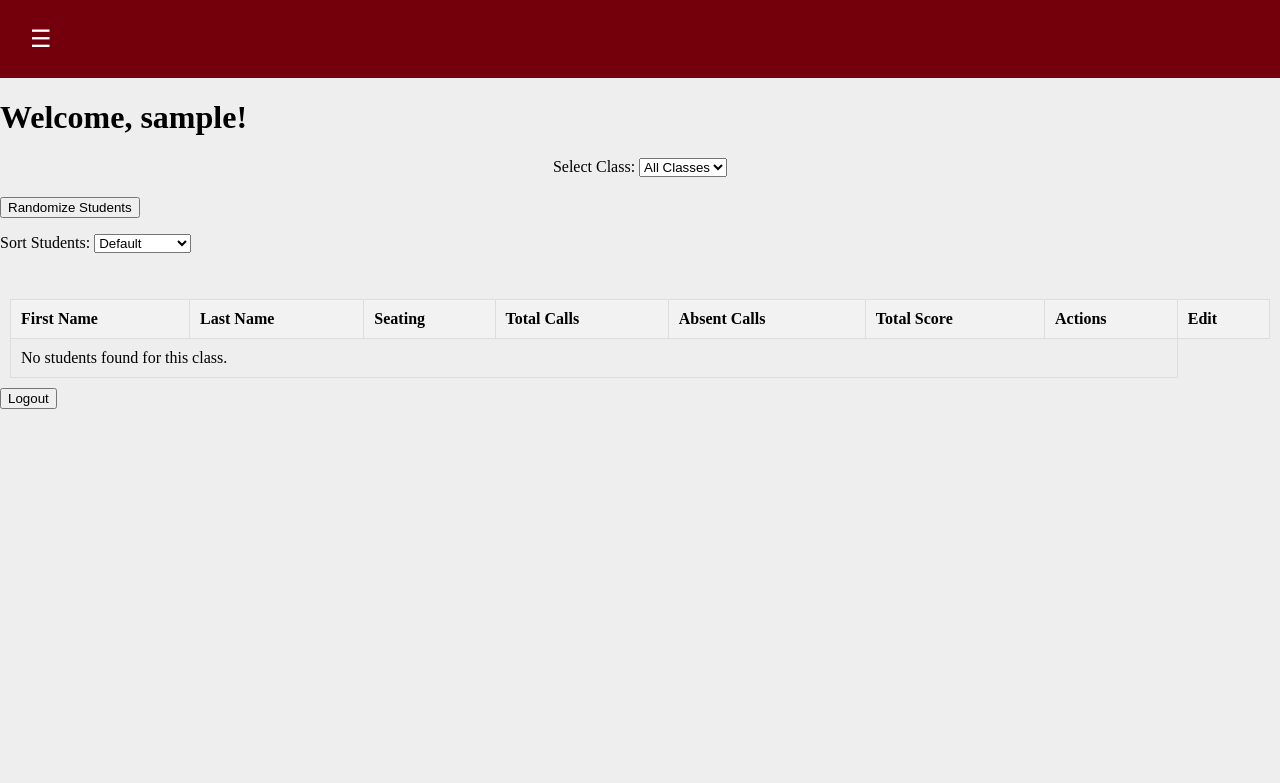
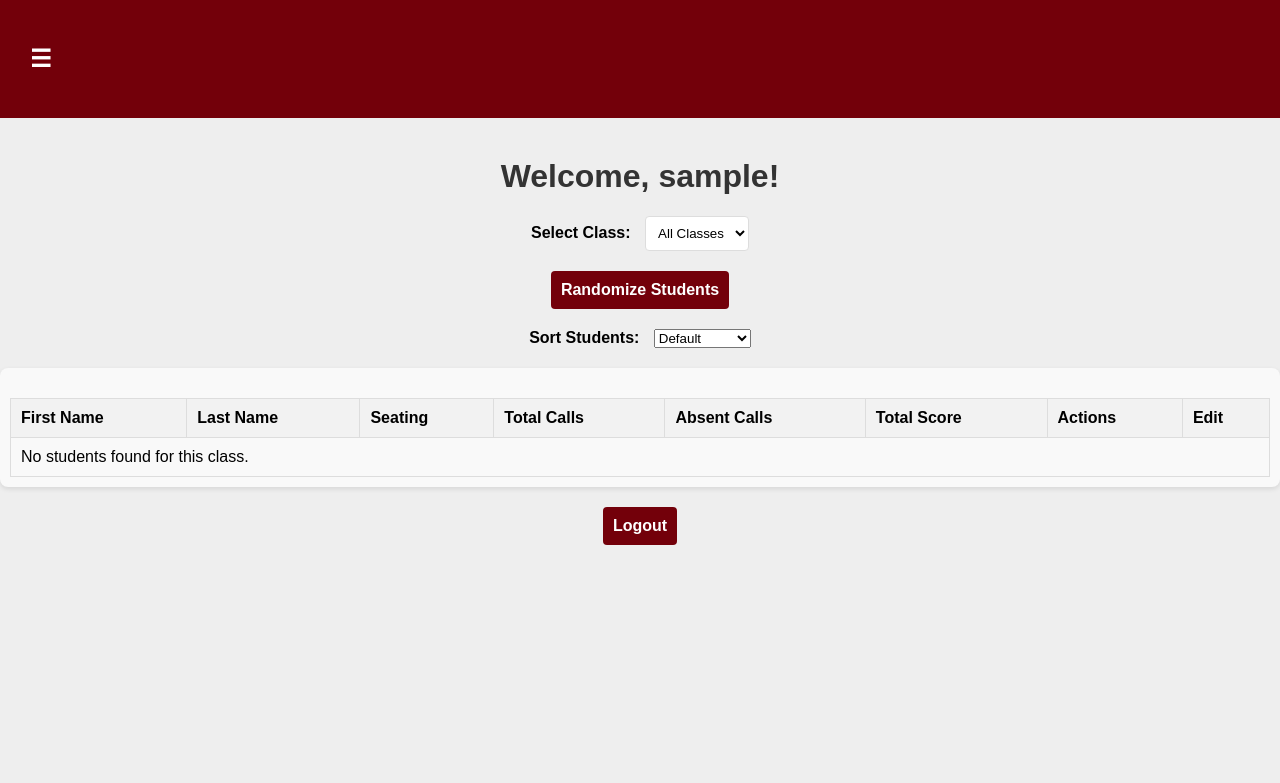
Before and after one commit to SCCapstone/llama, a Django app: page / in a window 1280 px wide. Shown: the top 783 px of the page. Run offline with Django 5.2, Linux system fonts and the light colour scheme; the visitor is signed in with stand-in values (Sample User, id 1); data that the repository does not hold is empty.

Commit message:
visual changes to randomizer and home

```diff
--- a/coldcall/static/coldcall/home.css
+++ b/coldcall/static/coldcall/home.css
@@ -1,22 +1,121 @@
-/* Styling for the class filter and student table */
+body {
+    background-color: #eee;
+    font-family: Arial, sans-serif;
+}
+
+h1 {
+    text-align: center;
+    margin-top: 40px;
+    color: #333;
+    font-weight: bold;
+}
+
 .filter-container {
     margin-bottom: 20px;
     text-align: center;
 }
+
+.filter-container form {
+    display: inline-block;
+    margin: 0 10px;
+}
+
+.filter-container label {
+    font-weight: bold;
+    margin-right: 10px;
+    text-align: center;
+}
+
+.filter-container select {
+    padding: 8px;
+    border-radius: 4px;
+    border: 1px solid #ddd;
+    background-color: #fff;
+}
+
 .student-table-container {
     padding: 10px;
+    background-color: #f9f9f9;
+    border-radius: 8px;
+    box-shadow: 0 2px 5px rgba(0,0,0,0.1);
 }
+
 .student-table {
     width: 100%;
     border-collapse: collapse;
     margin-top: 20px;
 }
+
 .student-table th, .student-table td {
     padding: 10px;
     border: 1px solid #ddd;
     text-align: left;
 }
+
 .student-table th {
     background-color: #f2f2f2;
     font-weight: bold;
 }
+
+.student-table tr:nth-child(even) {
+    background-color: #f9f9f9;
+}
+
+.student-table tr:hover {
+    background-color: #f1f1f1;
+}
+
+.student-table a {
+    color: #73000a;
+    text-decoration: none;
+    font-weight: bold;
+}
+
+.student-table a:hover {
+    text-decoration: underline;
+}
+
+button {
+    padding: 10px;
+    background-color: #73000a;
+    color: white;
+    border: none;
+    border-radius: 4px;
+    cursor: pointer;
+    font-size: 16px;
+    font-weight: bold;
+    display: block;
+    margin: 20px auto;
+
+}
+
+button:hover {
+    background-color: #555;
+}
+
+p {
+    text-align: center;
+    color: #333;
+    font-weight: bold;
+}
+
+a {
+    color: #73000a;
+    text-decoration: none;
+    font-weight: bold;
+}
+
+a:hover {
+    text-decoration: underline;
+}
+
+.sort-container {
+    text-align: center;
+    margin-bottom: 20px;
+}
+
+.sort-container label {
+    font-weight: bold;
+    margin-right: 10px;
+    text-align: center;
+}
--- a/coldcall/static/coldcall/randomizer.css
+++ b/coldcall/static/coldcall/randomizer.css
@@ -7,6 +7,7 @@
 }
 .class-select {
     margin-bottom: 20px;
+    font-weight: bold;
 }
 .student-info {
     margin-bottom: 20px;
--- a/coldcall/templates/coldcall/home.html
+++ b/coldcall/templates/coldcall/home.html
@@ -2,15 +2,16 @@
 <!DOCTYPE html>
 <html lang="en">
 {% load static %}
+<head>
+    <meta charset="UTF-8">
     <link rel="stylesheet" href="{% static 'coldcall/style.css' %}">
     <link rel="stylesheet" href="{% static 'coldcall/home.css' %}">
-<head>
-    <meta charset="UTF-8">
+    <title>Home</title>
 </head>
 <body>
 
 {% if user.is_authenticated %}
-    <h1>Welcome, {{ user.username }}!</h1>
+    <h1>Welcome, {{ user.username }}! </h1>
 
     <!-- Class Filter Dropdown -->
     <div class="filter-container">
@@ -43,11 +44,11 @@
     </form>
 
     <!-- Sort Students -->
-     <div class="sort-containter">
+    <div class="sort-container">
         <form method="get">
             <label for="sort">Sort Students:</label>
             <select id="sort" name="sort" onchange="this.form.submit()">
-                <option value="" {% if not sort %}selected{% endif %}>Default</option>"
+                <option value="" {% if not sort %}selected{% endif %}>Default</option>
                 <option value="first_name" {% if sort == 'first_name' %}selected{% endif %}>First Name</option>
                 <option value="last_name" {% if sort == 'last_name' %}selected{% endif %}>Last Name</option>
                 <option value="seating" {% if sort == 'seating' %}selected{% endif %}>Seating</option>
@@ -89,14 +90,13 @@
                     </tr>
                 {% empty %}
                     <tr>
-                        <td colspan="7">No students found for this class.</td>
+                        <td colspan="8">No students found for this class.</td>
                     </tr>
                 {% endfor %}
             </tbody>
         </table>
     </div>
 
-    <!-- updated logout -->
     <!-- Logout form -->
     <form action="{% url 'logout' %}" method="post">
         {% csrf_token %}
```
Lines whose indentation alone changed are shown as unchanged.
